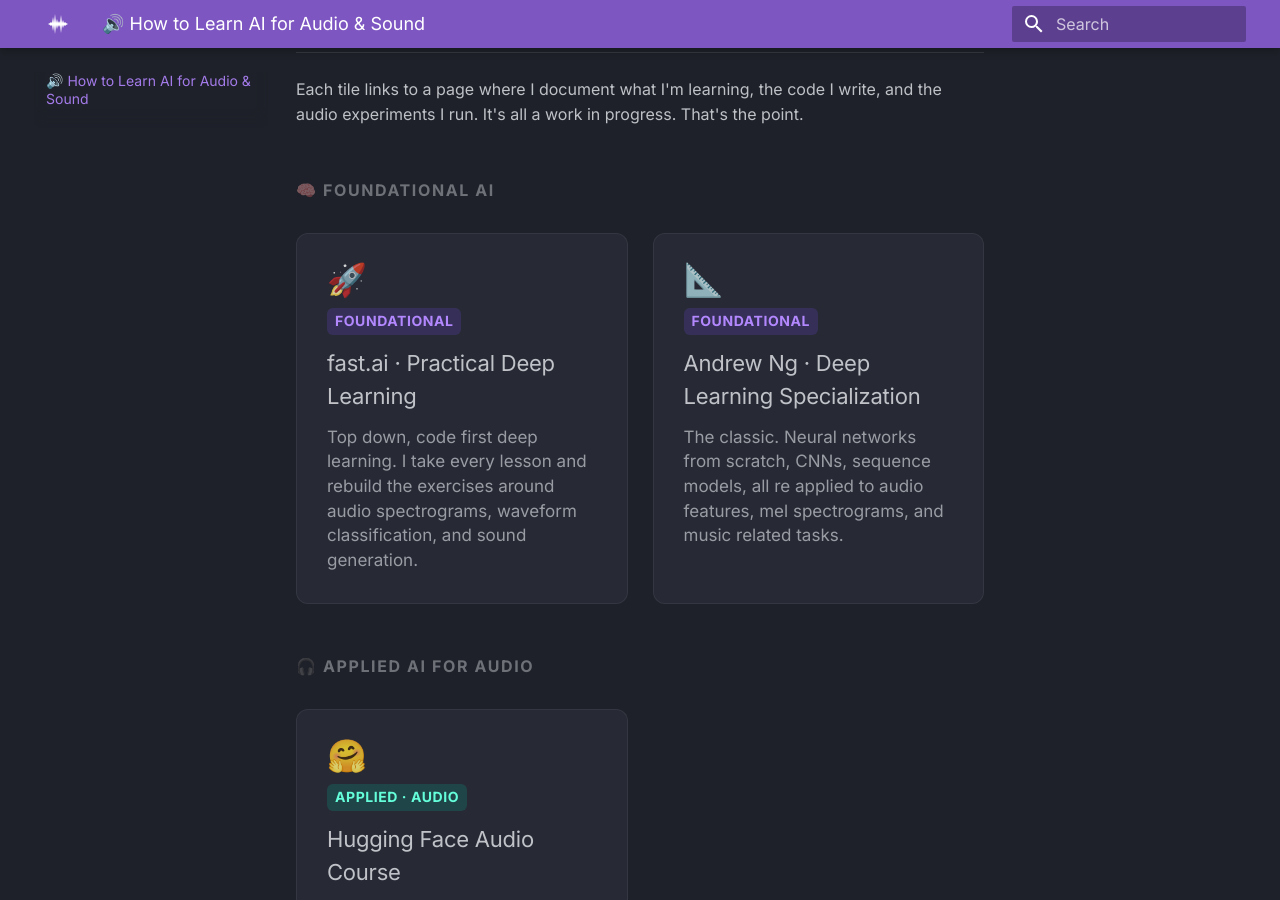
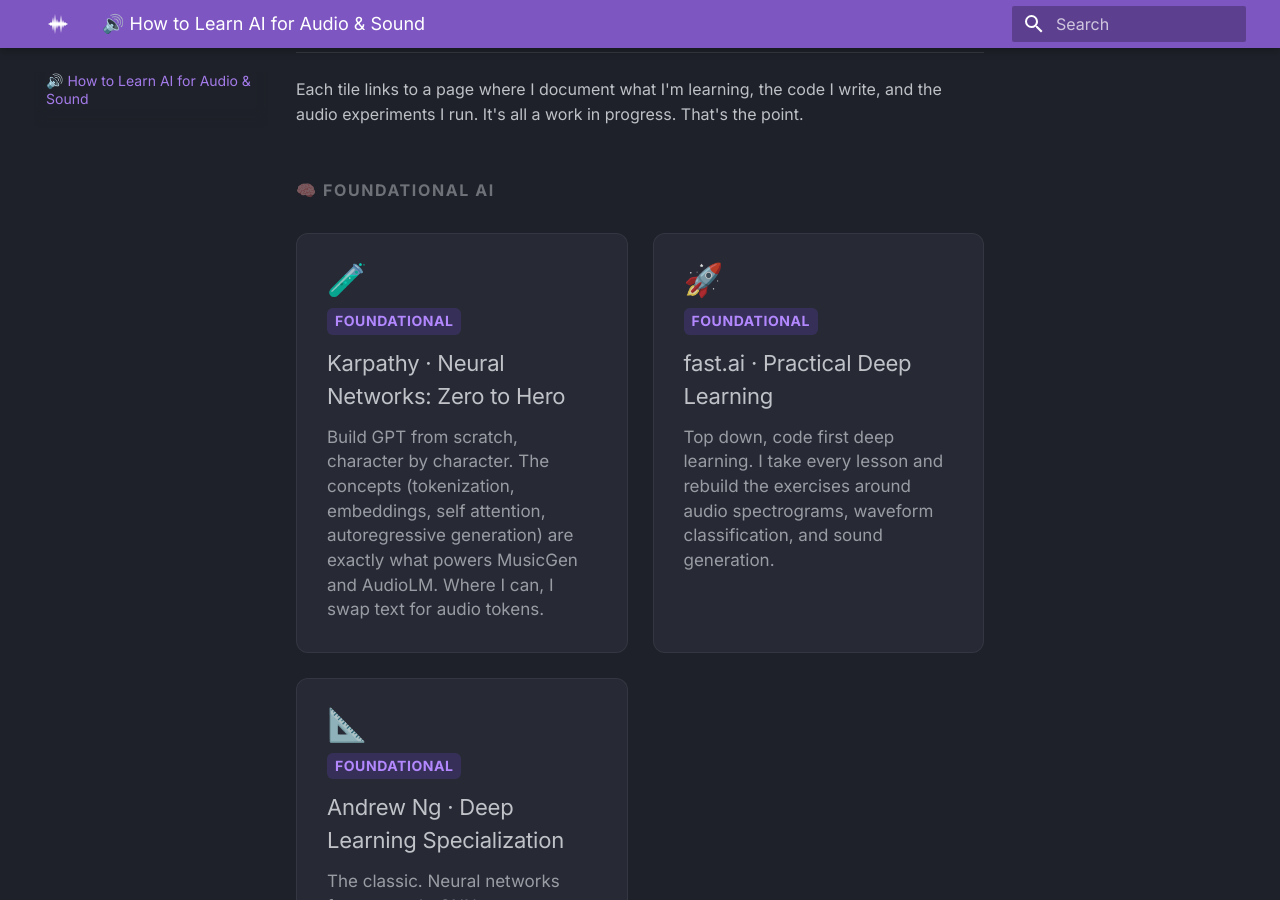
Before and after one commit to my-sonicase/learn-gen-AI-audio, an MkDocs documentation site: the page built from docs/index.md, in a window 1280 px wide and 900 px high, scrolled down 624 px. Built offline with MkDocs 1.6.1 and Material for MkDocs 9.7.7, drawn with Linux system fonts in a browser that asks for light colours.

Commit message:
add Karpathy

```diff
--- a/docs/index.md
+++ b/docs/index.md
@@ -22,6 +22,13 @@
 <p class="section-label">🧠 Foundational AI</p>
 
 <div class="grid-cards">
+
+<a class="card foundational" href="courses/karpathy/">
+  <span class="card-icon">🧪</span>
+  <span class="tag foundational">Foundational</span>
+  <h3>Karpathy · Neural Networks: Zero to Hero</h3>
+  <p>Build GPT from scratch, character by character. The concepts (tokenization, embeddings, self attention, autoregressive generation) are exactly what powers MusicGen and AudioLM. Where I can, I swap text for audio tokens.</p>
+</a>
 
 <a class="card foundational" href="courses/fastai/">
   <span class="card-icon">🚀</span>
```
Also changed, not shown: docs/courses/hf-audio/chapter3.md (+0 -1 lines), docs/courses/karpathy.md (added, +35 -0 lines), 2 other files.
